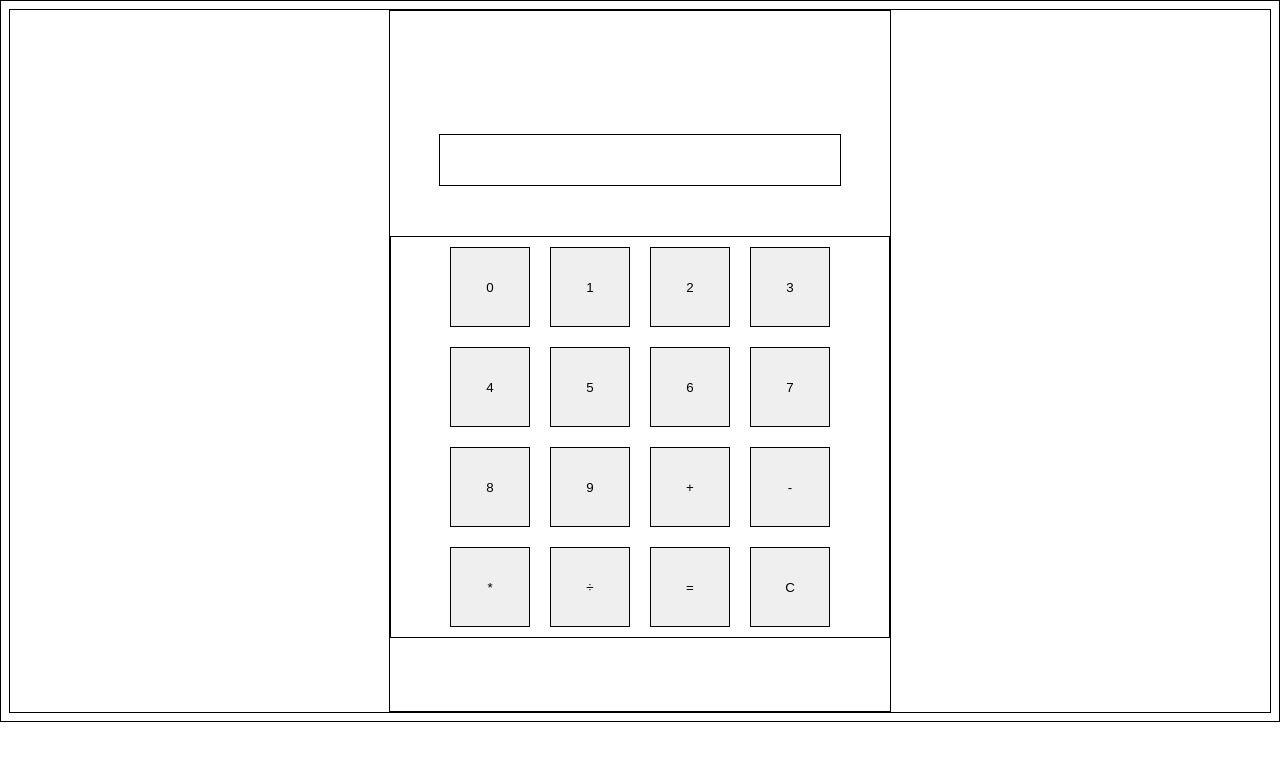
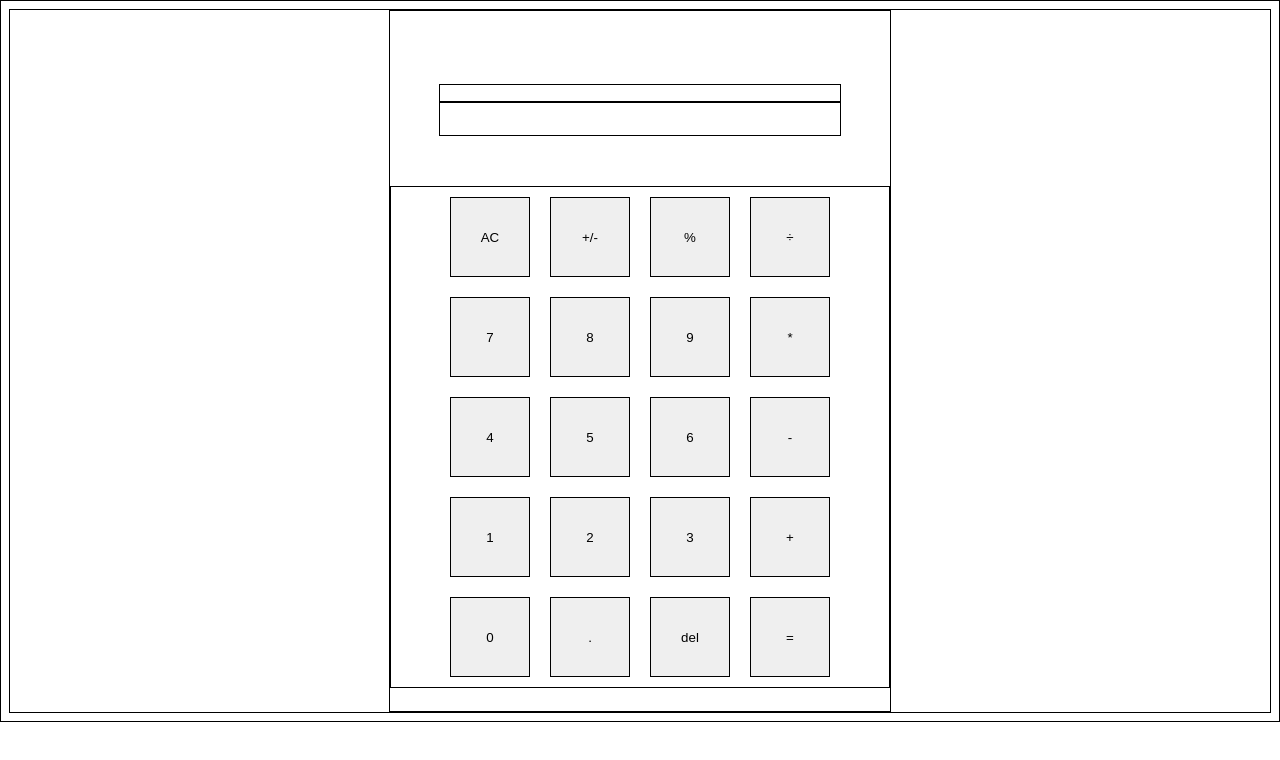
Before and after one commit to Corby7/project_Calculator, a plain HTML site: page index.html in a window 1280 px wide. Drawn offline with Linux system fonts and the light colour scheme.

Commit message:
added backspace button, rearranged buttons

```diff
--- a/index.html
+++ b/index.html
@@ -9,24 +9,30 @@
 </head>
 <body>
     <div id="calculator">
-        <div id="display"></div>
+        <div id="display">
+            <p id="displayValue"></p>
+        </div>
         <div class="buttons">
-            <button class="numbers" id="0">0</button>
+            <button class="clear" id="AC" onclick="clearAll()">AC</button>
+            <button class="sign" id="+/-">+/-</button>
+            <button class="percent" id="%">%</button>
+            <button class="operators" id="÷">÷</button>
+            <button class="numbers" id="7">7</button>
+            <button class="numbers" id="8">8</button>
+            <button class="numbers" id="9">9</button>
+            <button class="operators" id="*">*</button>
+            <button class="numbers" id="4">4</button>
+            <button class="numbers" id="5">5</button>
+            <button class="numbers" id="6">6</button>
+            <button class="operators" id="-">-</button>
             <button class="numbers" id="1">1</button>
             <button class="numbers" id="2">2</button>
             <button class="numbers" id="3">3</button>
-            <button class="numbers" id="4">4</button>
-            <button class="numbers" id="5">5</button>
-            <button class="numbers" id="6">6</button>
-            <button class="numbers" id="7">7</button>
-            <button class="numbers" id="8">8</button>
-            <button class="numbers" id="9">9</button>
             <button class="operators" id="+">+</button>
-            <button class="operators" id="-">-</button>
-            <button class="operators" id="*">*</button>
-            <button class="operators" id="÷">÷</button>
-            <button class="equals" id="=">=</button>
-            <button id="clear" onclick="clearCalc()">C</button>
+            <button class="numbers" id="0">0</button>
+            <button class="decimal" id=".">.</button>
+            <button class="backspace" id="del">del</button>
+            <button class="equals" onclick="equals()" id="=">=</button>
         </div>
     </div>
 <script src="script.js"></script>
```
